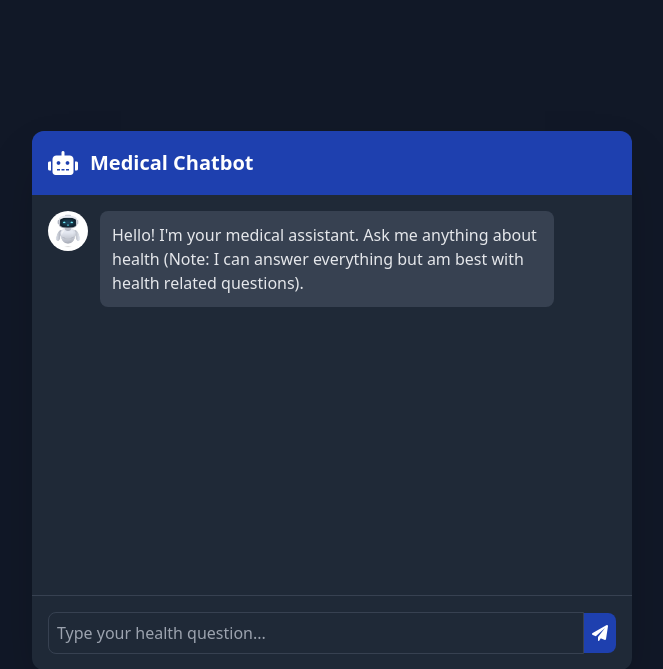
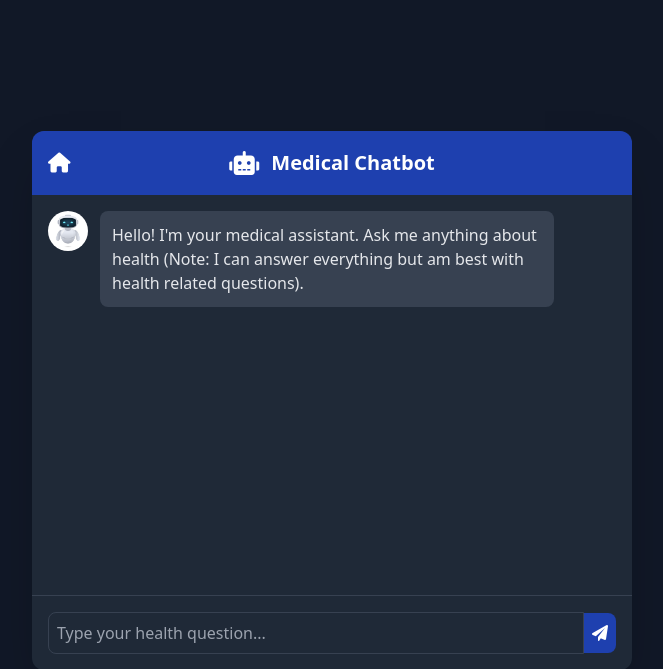
Before and after one commit to Ballet-ux/chatbot, a Flask app: page /chat in a window 1280 px wide. Shown: the top 669 px of the page, without its empty margins (308-971 px from the left). Run offline with Flask 3, Linux system fonts and the light colour scheme; some libraries are stand-ins or nearby versions.

Commit message:
fix go home

```diff
--- a/templates/chat.html
+++ b/templates/chat.html
@@ -64,9 +64,14 @@
 <body class="bg-gray-900 flex items-center justify-center min-h-screen p-4">
 
     <div class="chat-wrapper w-full bg-gray-800 shadow-2xl rounded-xl overflow-hidden">
-        <div class="bg-blue-800 text-white p-4 flex items-center">
-            <i class="fas fa-robot mr-3 text-2xl"></i>
-            <h1 class="text-xl font-bold">Medical Chatbot</h1>
+        <div class="bg-blue-800 text-white p-4 flex items-center relative">
+            <a href="/" id="go-home-link" class="absolute left-4 text-white hover:text-gray-200 transition duration-300" title="Go Home">
+                <i class="fas fa-home text-xl"></i>
+            </a>
+            <div class="flex items-center mx-auto">
+                <i class="fas fa-robot mr-3 text-2xl"></i>
+                <h1 class="text-xl font-bold">Medical Chatbot</h1>
+            </div>
         </div>
 
         <div id="chat-container" class="p-4 space-y-4 overflow-y-auto">
```
Also changed, not shown: favicon.ico (added).
